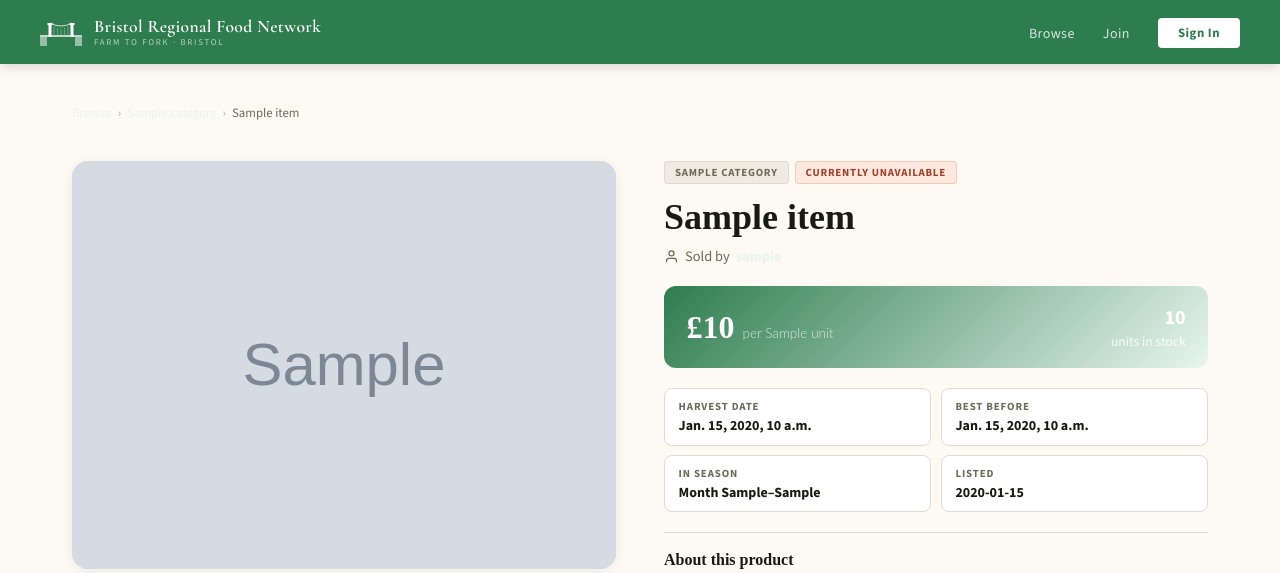
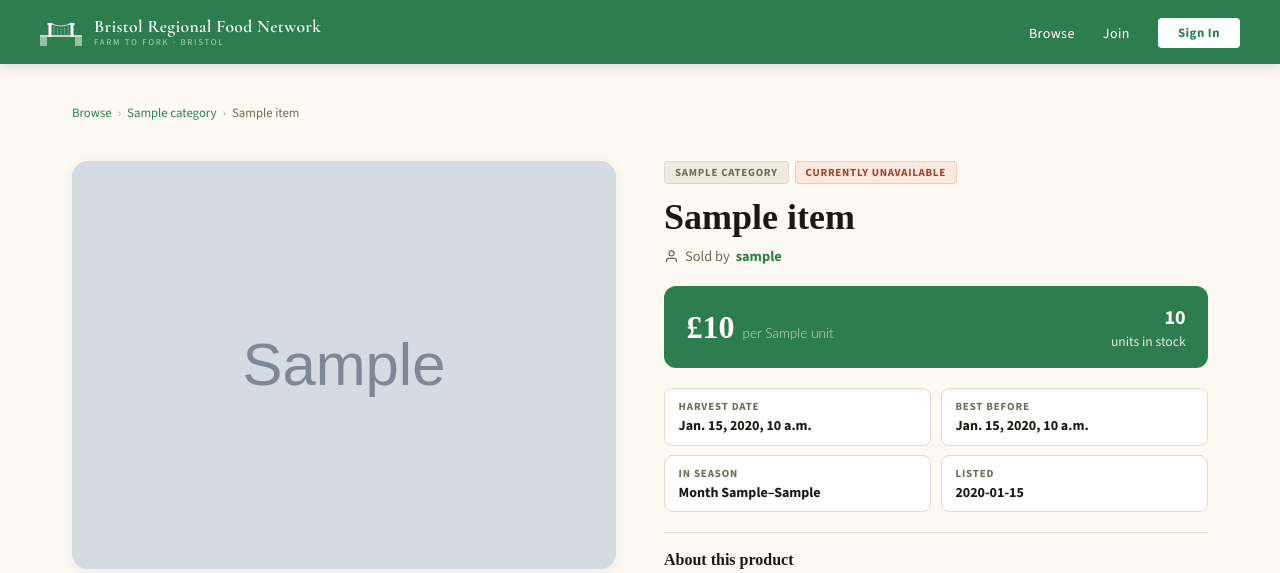
Before and after one commit to matthewwooduwe/DaESD-Group-Assignment, a Django app: page /products/1/ in a window 1280 px wide. Shown: the top 573 px of the page. Run offline with Django 4.2, Linux system fonts and the light colour scheme; tables that the repository leaves empty hold one stand-in row (values such as "Sample post"); grey boxes marked "Sample" are stand-in pictures; a database or web service that is not in the repository returns one stand-in record (values such as "Sample title"); data that the repository does not hold is empty.

Commit message:
fix(frontend): improve nav link contrast, remove price block gradient and fix seller name readability

```diff
--- a/services/frontend-service/web/templates/web/base.html
+++ b/services/frontend-service/web/templates/web/base.html
@@ -93,7 +93,7 @@
         }
 
         .nav-links a {
-            color: rgba(255,255,255,0.8);
+            color: #ffffff;
             text-decoration: none;
             font-size: 0.875rem;
             font-weight: 400;
--- a/services/frontend-service/web/templates/web/product_detail.html
+++ b/services/frontend-service/web/templates/web/product_detail.html
@@ -15,7 +15,7 @@
     gap: 6px;
 }
 
-.breadcrumb a { color: var(--green-light); text-decoration: none; }
+.breadcrumb a { color: var(--green); text-decoration: none; }
 .breadcrumb a:hover { text-decoration: underline; }
 .breadcrumb span { opacity: 0.5; }
 
@@ -86,10 +86,10 @@
     margin-bottom: 1.25rem;
 }
 
-.detail-producer a { color: var(--green-light); text-decoration: none; font-weight: 700; }
+.detail-producer a { color: var(--green); text-decoration: none; font-weight: 700; }
 
 .detail-price-block {
-    background: linear-gradient(135deg, var(--green), var(--green-light));
+    background: var(--green);
     border-radius: 12px;
     padding: 1.1rem 1.4rem;
     display: flex;
```
